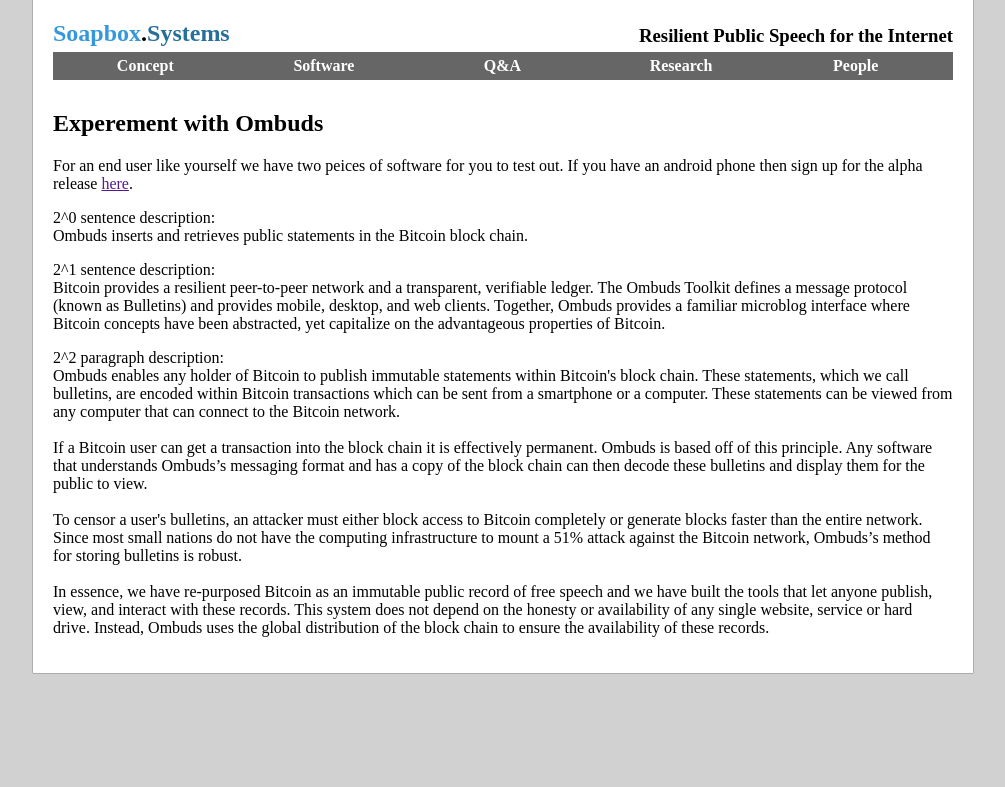
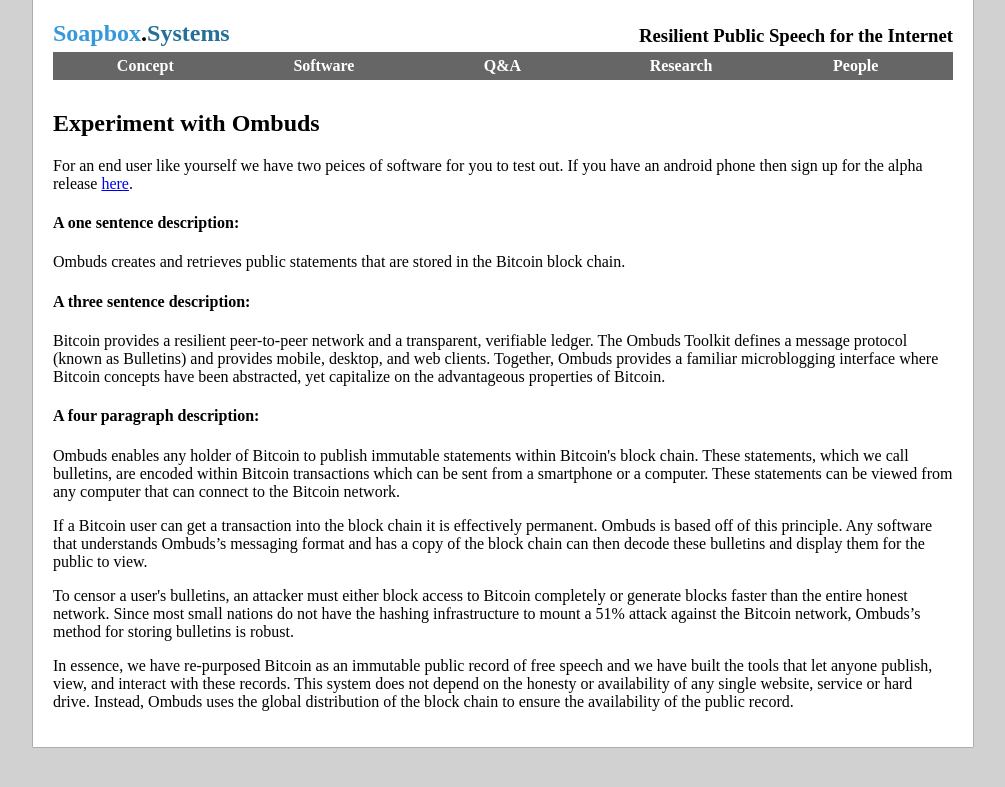
Before and after one commit to soapboxfork/ombuds-site, a Jekyll site: the page built from software/index.html, in a window 1280 px wide. Shown: the top 787 px of the page, without its empty margins (137-1142 px from the left). Built offline with Jekyll 4.4.1, drawn with Linux system fonts in a browser that asks for light colours.

Commit message:
Alex can't spell either

```diff
--- a/software/index.html
+++ b/software/index.html
@@ -3,30 +3,41 @@
 layout: default
 ---
 
-<h2>Experement with Ombuds</h2>
+<h2>Experiment with Ombuds</h2>
 
 <p>
-    For an end user like yourself we have two peices of software for you to test out.
-    If you have an android phone then sign up for the alpha release <a href="">here</a>.
+For an end user like yourself we have two peices of software for you to test out.
+If you have an android phone then sign up for the alpha release <a href="https://play.google.com/apps/testing/io.ahimsa.ahimsa_app">here</a>.
 </p>
 
+<h4>A one sentence description:</h4>
 <p>
-2^0 sentence description:<br>
-Ombuds inserts and retrieves public statements in the Bitcoin block chain.
+Ombuds creates and retrieves public statements that are stored in the Bitcoin block chain.
 </p>
 
+<h4>A three sentence description:</h4>
 <p>
-2^1 sentence description:<br>
-Bitcoin provides a resilient peer-to-peer network and a transparent, verifiable ledger.  The Ombuds Toolkit defines a message protocol (known as Bulletins) and provides mobile, desktop, and web clients.  Together, Ombuds provides a familiar microblog interface where Bitcoin concepts have been abstracted, yet capitalize on the advantageous properties of Bitcoin.
+Bitcoin provides a resilient peer-to-peer network and a transparent, verifiable ledger.
+The Ombuds Toolkit defines a message protocol (known as Bulletins) and provides mobile, desktop, and web clients.
+Together, Ombuds provides a familiar microblogging interface where Bitcoin concepts have been abstracted, yet capitalize on the advantageous properties of Bitcoin.
 </p>
 
+<h4>A four paragraph description:</h4>
 <p>
-2^2 paragraph description:<br>
-Ombuds enables any holder of Bitcoin to publish immutable statements within Bitcoin's block chain. These statements, which we call bulletins, are encoded within Bitcoin transactions which can be sent from a smartphone or a computer. These statements can be viewed from any computer that can connect to the Bitcoin network.
-<br><br>
-If a Bitcoin user can get a transaction into the block chain it is effectively permanent. Ombuds is based off of this principle. Any software that understands Ombuds’s messaging format and has a copy of the block chain can then decode these bulletins and display them for the public to view.
-<br><br>
-To censor a user's bulletins, an attacker must either block access to Bitcoin completely or generate blocks faster than the entire network. Since most small nations do not have the computing infrastructure to mount a 51% attack against the Bitcoin network, Ombuds’s method for storing bulletins is robust.
-<br><br>
-In essence, we have re-purposed Bitcoin as an immutable public record of free speech and we have built the tools that let anyone publish, view, and interact with these records. This system does not depend on the honesty or availability of any single website, service or hard drive. Instead, Ombuds uses the global distribution of the block chain to ensure the availability of these records.
+Ombuds enables any holder of Bitcoin to publish immutable statements within Bitcoin's block chain.
+These statements, which we call bulletins, are encoded within Bitcoin transactions which can be sent from a smartphone or a computer.
+These statements can be viewed from any computer that can connect to the Bitcoin network.
 </p>
+<p>
+If a Bitcoin user can get a transaction into the block chain it is effectively permanent.
+Ombuds is based off of this principle. Any software that understands Ombuds’s messaging format and has a copy of the block chain can then decode these bulletins and display them for the public to view.
+</p>
+<p>
+To censor a user's bulletins, an attacker must either block access to Bitcoin completely or generate blocks faster than the entire honest network.
+Since most small nations do not have the hashing infrastructure to mount a 51% attack against the Bitcoin network, Ombuds’s method for storing bulletins is robust.
+</p>
+<p>
+In essence, we have re-purposed Bitcoin as an immutable public record of free speech and we have built the tools that let anyone publish, view, and interact with these records.
+This system does not depend on the honesty or availability of any single website, service or hard drive.
+Instead, Ombuds uses the global distribution of the block chain to ensure the availability of the public record.
+</p>
```
Also changed, not shown: 1 other file.
